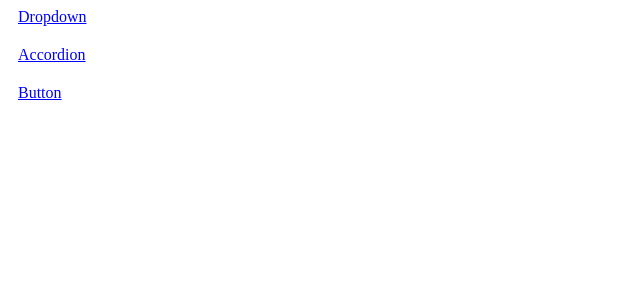
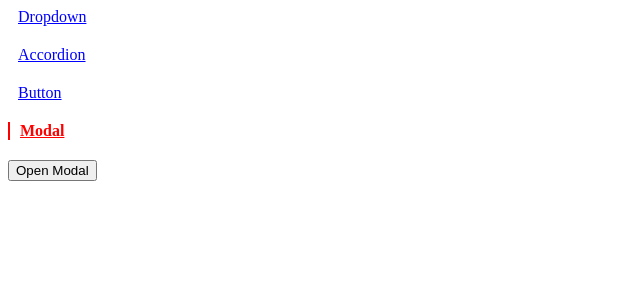
Before and after one commit to ipswebdev/React-Routing, a React (Create React App) app: page /modal in a window 1280 px wide. Shown: the top 300 px of the page, without its empty margins (0-640 px from the left). Built offline with nearby package versions, Linux system fonts and the light colour scheme.

Commit message:
added modal

```diff
--- a/public/index.html
+++ b/public/index.html
@@ -39,5 +39,6 @@
       To begin the development, run `npm start` or `yarn start`.
       To create a production bundle, use `npm run build` or `yarn build`.
     -->
+    <div class="modal-container"></div>
   </body>
 </html>
--- a/src/App.js
+++ b/src/App.js
@@ -2,11 +2,17 @@ import ButtonPage from './pages/ButtonPage';
 import AccordionPage from './pages/AccordionPage';
 import { useState } from 'react';
 import DropdownPage from './pages/DropdownPage';
-import Link from './components/Link'
+import ModalPage from './pages/ModalPage';
 import RouteRenderer from './components/RouteRenderer';
 import Sidebar from './components/Sidebar';
 
 function App() {
+  const [modalState, setModalState] = useState(false);
+
+  const changeModalState = (state) => {
+    console.log('backdrop click! state',state)
+    setModalState(state);
+  }
   return (
     <div>
       <Sidebar/>
@@ -19,6 +25,9 @@ function App() {
       <RouteRenderer path="/button">
         <ButtonPage></ButtonPage>
       </RouteRenderer>
+      <RouteRenderer path="/modal">
+        <ModalPage onBackdropClick={(state)=> changeModalState(state)} show={modalState}></ModalPage>
+      </RouteRenderer>
     </div>
 
   )
--- a/src/components/Link.js
+++ b/src/components/Link.js
@@ -9,7 +9,7 @@ function  Link({children,toUrl}){
         navigate(toUrl,e);
     }
     return (
-        <a style={{'display':'inline-block','marginBottom':  '20px','borderLeft': currentPath === toUrl ?  '2px solid blue' : '','fontWeight': currentPath === toUrl ?  'bold' : '','color': currentPath === toUrl ?  'red' : 'blue','padding-left':  '10px'}} onClick={handleClick} href={toUrl}>
+        <a style={{'display':'inline-block','marginBottom':  '20px','borderLeft': currentPath === toUrl ?  '2px solid red' : '','fontWeight': currentPath === toUrl ?  'bold' : '','color': currentPath === toUrl ?  'red' : 'blue','paddingLeft':  '10px'}} onClick={handleClick} href={toUrl}>
 
             {children}
         </a>
--- /dev/null
+++ b/src/components/Modal.js
@@ -0,0 +1,18 @@
+import { useState } from "react";
+import { createPortal } from "react-dom";
+function Modal({toggleState,children,actionBar}){
+    return (
+        createPortal(
+            <div style={{position:'fixed',height:'100%',width:'100%',top:0,left:0}}>
+                <div onClick={toggleState} style={{'padding':'50px 10px','position':'absolute','top':'0','left':'0','backgroundColor':'#c0c0c0','height':'100%','width':'100%','opacity':0.4}}></div>
+                {children}
+                {actionBar}
+            </div>
+        ,
+        document.querySelector('.modal-container')
+        )
+
+    )
+}
+
+export default Modal;
--- a/src/components/Sidebar.js
+++ b/src/components/Sidebar.js
@@ -13,6 +13,10 @@ function Sidebar(){
         {
             label:'Button',
             path:'/button',
+        },
+        {
+            label:'Modal',
+            path:'/modal',
         }
     ]
     return (
@@ -20,11 +24,10 @@ function Sidebar(){
             {links.map(
                 (link)=>{
                     return(
-                        <div>
+                        <div key={link.label}>
                             <Link toUrl={link.path}>{link.label}</Link>
                         </div>
                     )
-
                 }
                 )
             }
--- /dev/null
+++ b/src/pages/ModalPage.js
@@ -0,0 +1,24 @@
+import { useState } from "react";
+import Modal from "../components/Modal";
+function ModalPage({show,onBackdropClick}){
+    const [showModal, setShowModal] = useState(show)
+    const handleClick =  ()=> {
+        setShowModal(true);
+    }
+    const handleClose= () => {
+        setShowModal(false)
+    }
+    const actions = <button onClick={handleClose}>I Accept</button>;
+    const modal = (
+    <Modal actionBar={actions} toggleState={handleClose}>
+        <p>Accept the agreement to proceed</p>
+    </Modal>
+    )
+    return (
+    <div>
+        <button onClick={handleClick}>Open Modal</button>
+        {showModal && modal}
+    </div>)
+}
+
+export default ModalPage;
```
